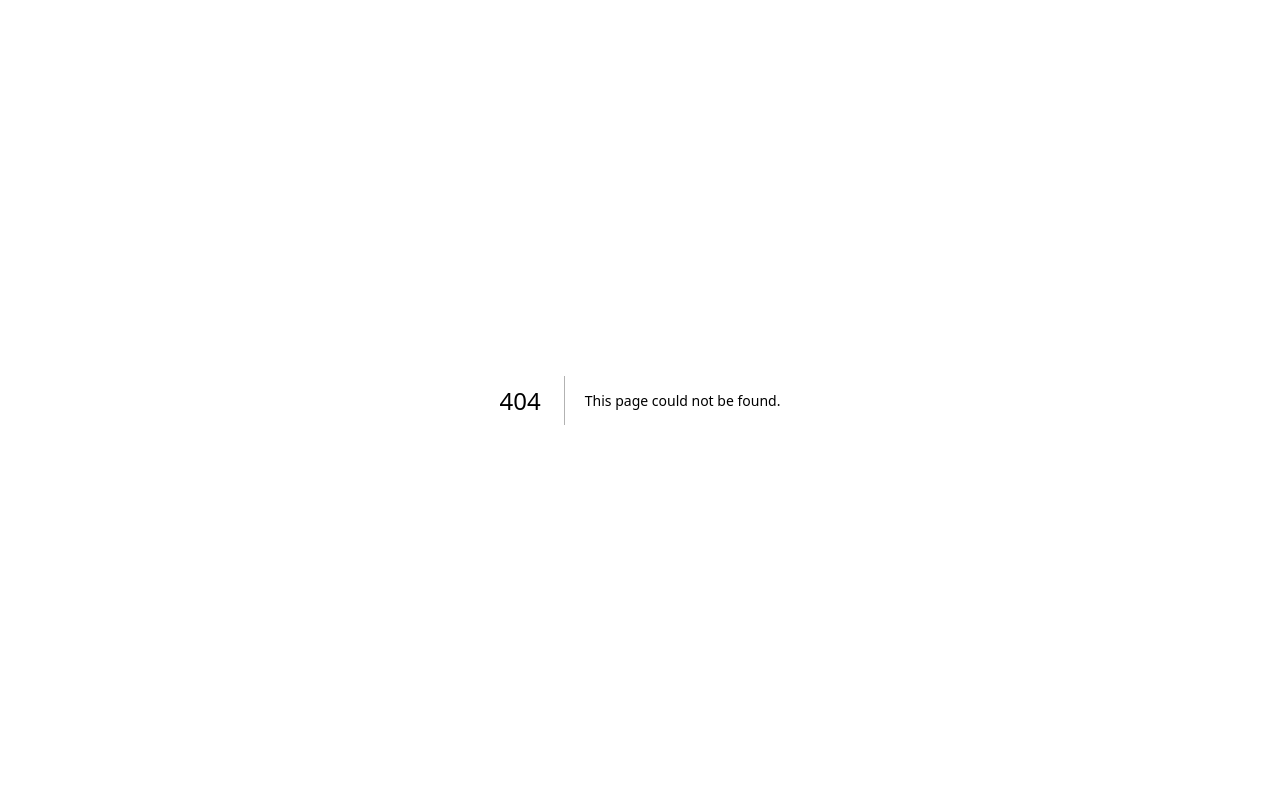
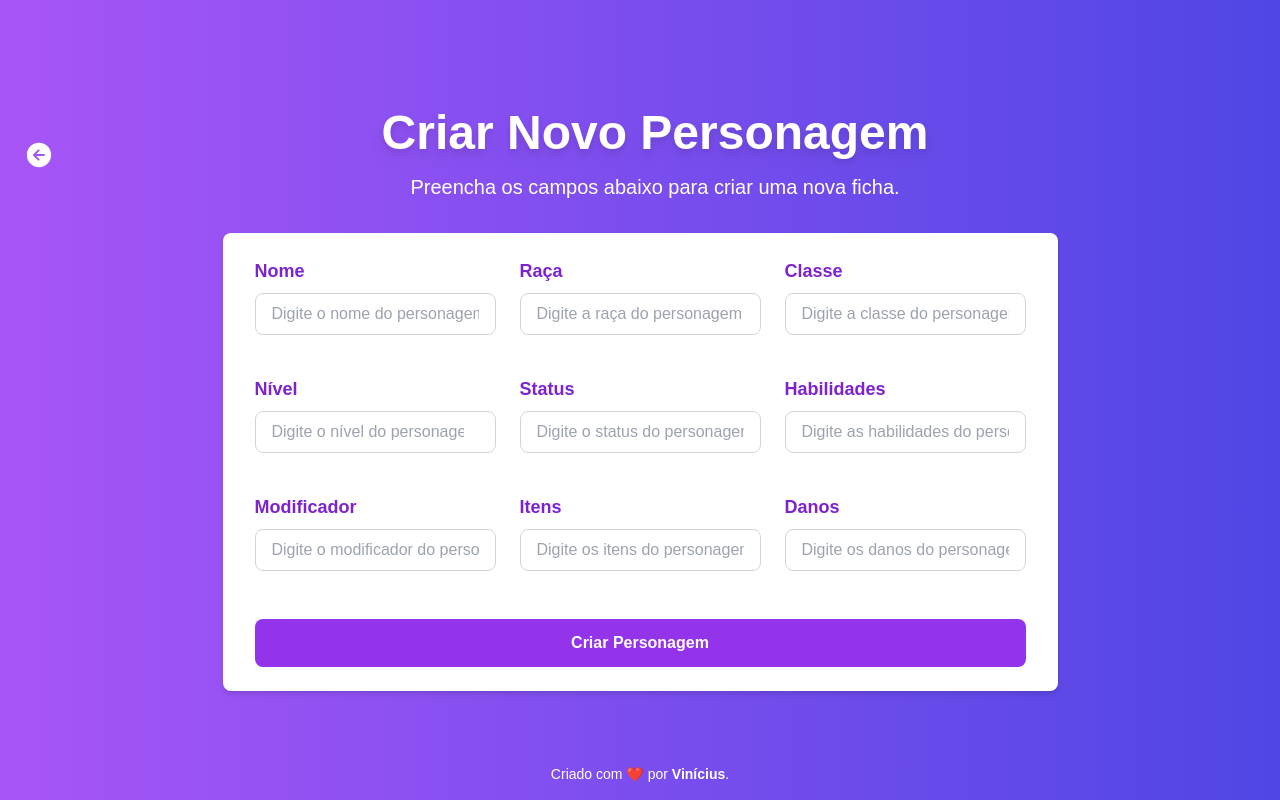
Before and after one commit to Cafezila/rpg_frontend, a Next.js app: page /fichas/form in a window 1280 px wide. Before the commit this address had no page. Built offline with nearby package versions, Linux system fonts and the light colour scheme.

Commit message:
create page ficha

```diff
--- /dev/null
+++ b/app/fichas/form/page.tsx
@@ -0,0 +1,185 @@
+"use client";
+
+import { IoArrowBackCircle } from "react-icons/io5";
+import { useRouter } from "next/navigation";
+
+export default function CreateCharacter() {
+  const router = useRouter(); // Hook para navegação
+
+  const handleGoBack = () => {
+    router.back(); // Volta para a página anterior
+  };
+
+  return (
+    <div className="min-h-screen bg-gradient-to-r from-purple-500 to-indigo-600 flex flex-col items-center justify-center text-white">
+      <header className="text-center mb-8 w-full flex justify-center items-center px-6">
+        <button onClick={handleGoBack} className="text-white text-3xl">
+          <IoArrowBackCircle />
+        </button>
+        <div className="w-full text-center">
+          <h1 className="text-5xl font-extrabold drop-shadow-lg">
+            Criar Novo Personagem
+          </h1>
+          <p className="text-xl mt-4 font-light">
+            Preencha os campos abaixo para criar uma nova ficha.
+          </p>
+        </div>
+      </header>
+
+      <main className="flex flex-col items-center justify-center gap-6">
+        <form className="bg-white text-purple-700 px-8 py-6 rounded-lg shadow-md max-w-6xl w-full grid grid-cols-1 sm:grid-cols-2 lg:grid-cols-3 gap-6">
+          <div className="mb-4">
+            <label htmlFor="name" className="block text-lg font-semibold mb-2">
+              Nome
+            </label>
+            <input
+              type="text"
+              id="name"
+              name="name"
+              className="w-full px-4 py-2 border border-gray-300 rounded-lg focus:outline-none focus:ring-2 focus:ring-purple-600"
+              placeholder="Digite o nome do personagem"
+              required
+            />
+          </div>
+
+          <div className="mb-4">
+            <label htmlFor="raca" className="block text-lg font-semibold mb-2">
+              Raça
+            </label>
+            <input
+              type="text"
+              id="raca"
+              name="raca"
+              className="w-full px-4 py-2 border border-gray-300 rounded-lg focus:outline-none focus:ring-2 focus:ring-purple-600"
+              placeholder="Digite a raça do personagem"
+              required
+            />
+          </div>
+
+          <div className="mb-4">
+            <label
+              htmlFor="classe"
+              className="block text-lg font-semibold mb-2"
+            >
+              Classe
+            </label>
+            <input
+              type="text"
+              id="classe"
+              name="classe"
+              className="w-full px-4 py-2 border border-gray-300 rounded-lg focus:outline-none focus:ring-2 focus:ring-purple-600"
+              placeholder="Digite a classe do personagem"
+              required
+            />
+          </div>
+
+          <div className="mb-4">
+            <label htmlFor="nivel" className="block text-lg font-semibold mb-2">
+              Nível
+            </label>
+            <input
+              type="number"
+              id="nivel"
+              name="nivel"
+              className="w-full px-4 py-2 border border-gray-300 rounded-lg focus:outline-none focus:ring-2 focus:ring-purple-600"
+              placeholder="Digite o nível do personagem"
+              required
+            />
+          </div>
+
+          <div className="mb-4">
+            <label
+              htmlFor="status"
+              className="block text-lg font-semibold mb-2"
+            >
+              Status
+            </label>
+            <input
+              type="text"
+              id="status"
+              name="status"
+              className="w-full px-4 py-2 border border-gray-300 rounded-lg focus:outline-none focus:ring-2 focus:ring-purple-600"
+              placeholder="Digite o status do personagem"
+              required
+            />
+          </div>
+
+          <div className="mb-4">
+            <label
+              htmlFor="habilidades"
+              className="block text-lg font-semibold mb-2"
+            >
+              Habilidades
+            </label>
+            <input
+              type="text"
+              id="habilidades"
+              name="habilidades"
+              className="w-full px-4 py-2 border border-gray-300 rounded-lg focus:outline-none focus:ring-2 focus:ring-purple-600"
+              placeholder="Digite as habilidades do personagem"
+              required
+            />
+          </div>
+
+          <div className="mb-4">
+            <label
+              htmlFor="modificador"
+              className="block text-lg font-semibold mb-2"
+            >
+              Modificador
+            </label>
+            <input
+              type="text"
+              id="modificador"
+              name="modificador"
+              className="w-full px-4 py-2 border border-gray-300 rounded-lg focus:outline-none focus:ring-2 focus:ring-purple-600"
+              placeholder="Digite o modificador do personagem"
+              required
+            />
+          </div>
+
+          <div className="mb-4">
+            <label htmlFor="itens" className="block text-lg font-semibold mb-2">
+              Itens
+            </label>
+            <input
+              type="text"
+              id="itens"
+              name="itens"
+              className="w-full px-4 py-2 border border-gray-300 rounded-lg focus:outline-none focus:ring-2 focus:ring-purple-600"
+              placeholder="Digite os itens do personagem"
+              required
+            />
+          </div>
+
+          <div className="mb-6">
+            <label htmlFor="danos" className="block text-lg font-semibold mb-2">
+              Danos
+            </label>
+            <input
+              type="text"
+              id="danos"
+              name="danos"
+              className="w-full px-4 py-2 border border-gray-300 rounded-lg focus:outline-none focus:ring-2 focus:ring-purple-600"
+              placeholder="Digite os danos do personagem"
+              required
+            />
+          </div>
+
+          <button
+            type="submit"
+            className="w-full bg-purple-600 text-white px-6 py-3 rounded-lg font-semibold hover:bg-purple-700 transition col-span-3"
+          >
+            Criar Personagem
+          </button>
+        </form>
+      </main>
+
+      <footer className="absolute bottom-4 text-center text-sm">
+        <p>
+          Criado com ❤️ por <span className="font-bold">Vinícius</span>.
+        </p>
+      </footer>
+    </div>
+  );
+}
--- /dev/null
+++ b/app/fichas/page.tsx
@@ -0,0 +1,58 @@
+"use client";
+
+import { useEffect, useState } from "react";
+
+interface User {
+  id: number;
+  name: string;
+  password: string;
+}
+
+const CardsPage = () => {
+  const [users, setUsers] = useState<User[]>([]);
+  const [loading, setLoading] = useState<boolean>(true);
+  const [error, setError] = useState<string | null>(null);
+
+  //   useEffect(() => {
+  //     const fetchUsers = async () => {
+  //       try {
+  //         // const response = await fetch("http://localhost:3333/users");
+  //         if (!response.ok) {
+  //           throw new Error("Erro ao buscar usuários");
+  //         }
+  //         // const data = await response.json();
+  //         setUsers(data);
+  //       } catch (err: any) {
+  //         setError(err.message);
+  //       } finally {
+  //         setLoading(false);
+  //       }
+  //     };
+
+  //     fetchUsers();
+  //   }, []);
+
+  //   if (loading) return <p className="text-center">Carregando...</p>;
+  //   if (error) return <p className="text-center text-red-500">Erro: {error}</p>;
+
+  return (
+    <div className="container mx-auto p-4">
+      <a href="/fichas/form" className="text-blue-500 hover:underline">
+        Ir para o formulário de criação de usuário
+      </a>
+      <h1 className="text-2xl font-bold text-center mb-4">Usuários</h1>
+      <ul className="space-y-4">
+        {users.map((user) => (
+          <li
+            key={user.id}
+            className="p-4 border rounded shadow hover:bg-gray-100"
+          >
+            <p className="font-semibold">{user.name}</p>
+          </li>
+        ))}
+      </ul>
+    </div>
+  );
+};
+
+export default CardsPage;
--- a/app/page.tsx
+++ b/app/page.tsx
@@ -16,13 +16,13 @@ export default function Home() {
           Lista de Usuários
         </a>
         <a
-          href="#features"
+          href="/fichas"
           className="bg-white text-purple-700 px-6 py-3 rounded-lg shadow-md font-medium hover:bg-purple-100 transition"
         >
           Fichas
         </a>
         <a
-          href="#features"
+          href="/sessoes"
           className="bg-white text-purple-700 px-6 py-3 rounded-lg shadow-md font-medium hover:bg-purple-100 transition"
         >
           Sessões
--- a/app/users/form/page.tsx
+++ b/app/users/form/page.tsx
@@ -1,13 +1,29 @@
+"use client";
+
+import { IoArrowBackCircle } from "react-icons/io5";
+import { useRouter } from "next/navigation";
+
 export default function CreateUser() {
+  const router = useRouter(); // Hook para navegação
+
+  const handleGoBack = () => {
+    router.back(); // Volta para a página anterior
+  };
+
   return (
     <div className="min-h-screen bg-gradient-to-r from-purple-500 to-indigo-600 flex flex-col items-center justify-center text-white">
-      <header className="text-center mb-8">
+      <header className="w-full flex items-center justify-between px-6 mb-8">
+        <button onClick={handleGoBack} className="text-white text-3xl">
+          <IoArrowBackCircle />
+        </button>
+        <div className="text-center flex-1">
           <h1 className="text-5xl font-extrabold drop-shadow-lg">
             Criar Novo Usuário
           </h1>
           <p className="text-xl mt-4 font-light">
             Preencha os campos abaixo para criar um novo usuário.
           </p>
+        </div>
       </header>
 
       <main className="flex flex-col items-center justify-center gap-6">
@@ -53,7 +69,9 @@ export default function CreateUser() {
       </main>
 
       <footer className="absolute bottom-4 text-center text-sm">
-        <p></p>
+        <p>
+          Criado com ❤️ por <span className="font-bold">Vinícius</span>.
+        </p>
       </footer>
     </div>
   );
--- a/package.json
+++ b/package.json
@@ -15,6 +15,7 @@
     "next": "14.2.16",
     "react": "^18",
     "react-dom": "^18",
+    "react-icons": "^5.4.0",
     "tailwind-merge": "^2.5.5",
     "tailwindcss-animate": "^1.0.7"
   },
```
Also changed, not shown: 1 other file (tests, documents, lock files or other folders). Lines whose indentation alone changed are shown as unchanged.
